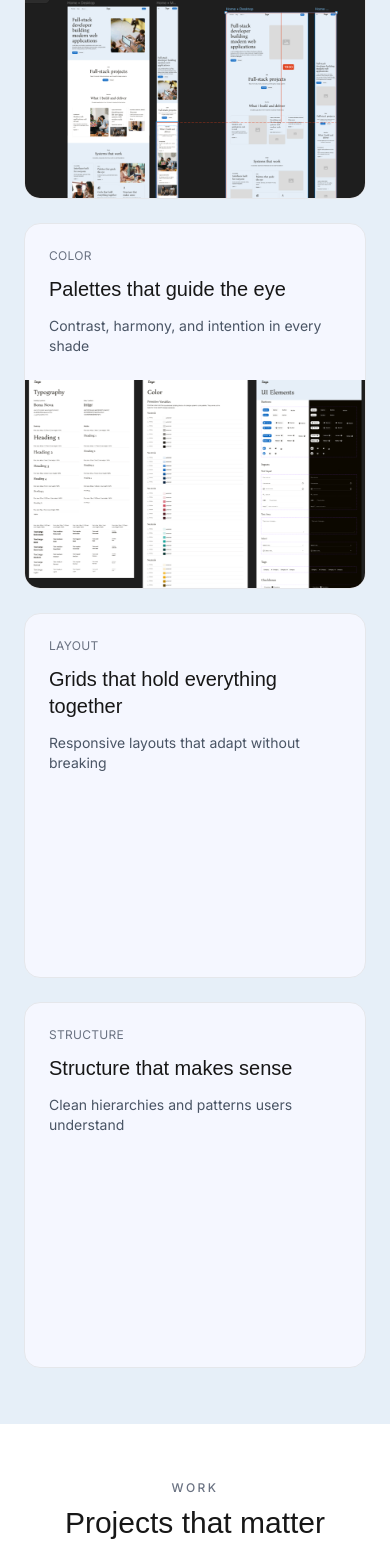
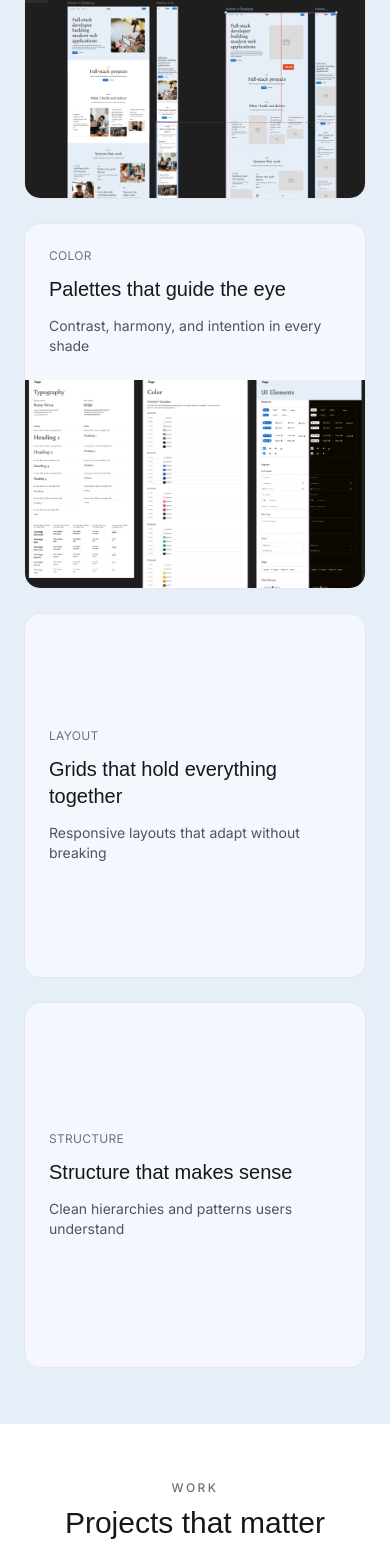
Before and after one commit to CatherineHsuDev/portfolio-nextjs-, a Next.js app: page / in a window 390 px wide. Shown: the part 2798-4357 px from the top of the page. Built offline with nearby package versions, Linux system fonts and the light colour scheme; a web font is replaced by a local one.

Commit message:
update card position (css)

```diff
--- a/components/DesignSystem.tsx
+++ b/components/DesignSystem.tsx
@@ -69,7 +69,7 @@ const DesignSystems = () => {
           </div>
 
           {/* Card 3 */}
-          <div className="rounded-2xl border border-gray-200 bg-[#f5f7ff] p-6 flex flex-col">
+          <div className="rounded-2xl border border-gray-200 bg-[#f5f7ff] p-6 flex flex-col justify-center md:justify-start">
             <span className="text-xs uppercase tracking-wide text-gray-500">
               {t.cards[2].label}
             </span>
@@ -80,7 +80,7 @@ const DesignSystems = () => {
           </div>
 
           {/* Card 4 */}
-          <div className="rounded-2xl border border-gray-200 bg-[#f5f7ff] p-6 flex flex-col">
+          <div className="rounded-2xl border border-gray-200 bg-[#f5f7ff] p-6 flex flex-col justify-center md:justify-start">
             <span className="text-xs uppercase tracking-wide text-gray-500">
               {t.cards[3].label}
             </span>
--- a/i18n/design.ts
+++ b/i18n/design.ts
@@ -24,7 +24,7 @@ export const designTranslations: Dict<{
         label: "Accessibility",
         title: "Interfaces built for everyone",
         desc: "WCAG standards, semantic HTML, keyboard navigation",
-        imageSrc: "/project/figma.png",
+        imageSrc: "/project/wireframe.png",
       },
       {
         label: "Color",
```
Also changed, not shown: public/project/wireframe.png (renamed from public/project/figma.png).
